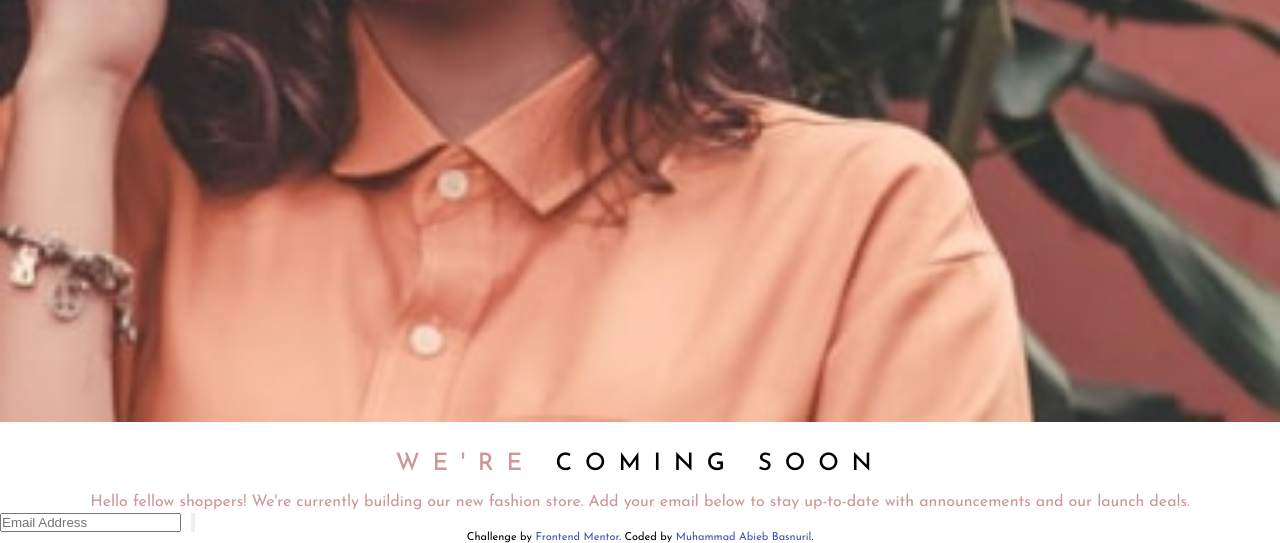
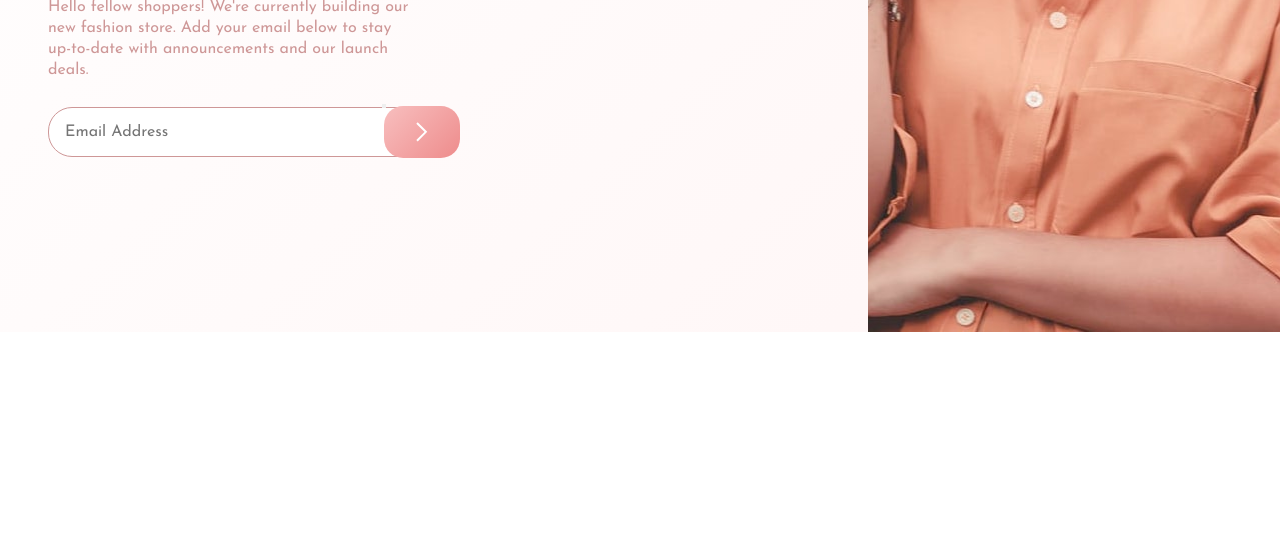
Before and after one commit to AbibGuardian50/Base-Apparel, a plain HTML site: page index.html in a window 1280 px wide. Shown: the part 468-1011 px from the top of the page. After the commit the page ends 800 px from the top, so only its background shows below. Drawn offline with Linux system fonts and the light colour scheme.

Commit message:
Add files via upload

```diff
--- a/index.html
+++ b/index.html
@@ -19,40 +19,45 @@
 
   <div class="container">
 
-    <header>
-      <img src="./images/logo.svg" alt="logo">
-    </header>
+
 
     <img class="hero" src="./images/hero-mobile.jpg" alt="img">
 
     <main>
 
-      <h2> <span>WE'RE</span> COMING SOON </h2>
+      <header>
+        <img src="./images/logo.svg" alt="logo">
+      </header>
+
+      <h1> <span>WE'RE</span> COMING SOON </h1>
 
       <p class="desc">
         Hello fellow shoppers! We're currently building our new fashion store.
       Add your email below to stay up-to-date with announcements and our launch deals.
       </p>
 
-      <div class="input-email">
-        <input type="email" name="Email Address" id="" placeholder="Email Address"> <img src="" alt=""> <input type="submit" value="">
-      </div>
-
-
-    </main>
+      <form class="input-email" action="">
+        <input class="email-text" type="email" name="Email Address" id="" placeholder="Email Address">
+        <button type="submit">
+          <img class="arrow-svg" src="./images/icon-arrow.svg" alt="">
+        </button>
+      </form>
 
 
 
 
-
-
+    </main>
+</div>
+<div class="photo-section">
 
 </div>
-  <footer>
+  <!-- <footer>
     <p class="attribution">
       Challenge by <a href="https://www.frontendmentor.io?ref=challenge" target="_blank">Frontend Mentor</a>.
       Coded by <a href="#">Muhammad Abieb Basnuril</a>.
     </p>
-  </footer>
+  </footer> -->
+
+  <script src="./script.js"></script>
 </body>
 </html>
--- a/style.css
+++ b/style.css
@@ -10,8 +10,8 @@
     --Dark-Grayish-Red: hsl(0, 6%, 24%);
 
     /* ### Gradients */
-    --linear-gradients-1: linear, 135deg, from hsl(0, 0%, 100%), to hsl(0, 100%, 98%);
-    --Linear-gradients-2: linear, 135deg, from hsl(0, 80%, 86%), to hsl(0, 74%, 74%);
+    --linear-gradients-1: linear-gradient(135deg, hsl(0, 0%, 100%), hsl(0, 100%, 98%));
+    --Linear-gradients-2: linear-gradient(135deg, hsl(0, 80%, 86%), hsl(0, 74%, 74%));
 
 }
 
@@ -28,6 +28,8 @@ body {
     font-family: 'Josefin Sans', sans-serif;
     font-size: 16px;
     width: 100%;
+    background: var(--linear-gradients-1);
+    min-height: 100vh;
 }
 
 .container main .desc {
@@ -35,32 +37,63 @@ body {
     padding-left: 1rem;
     padding-right: 1rem;
     line-height: 21px;
+    font-weight: 400;
+    padding-bottom: 1.6rem;
 }
 
-.container main h2 {
+.container main h1 {
     letter-spacing: 0.8rem;
     text-align: center;
-    padding: 1.6rem 1.6rem 1rem 1.6rem;
-    font-weight: 500;
+    padding: 9rem 1.6rem 1rem 1.6rem;
+    font-weight: 400;
     font-size: 24px;
 }
 
-.container main .input-email {
-    border-radius: 1rem;
+.container main .input-email .arrow-svg {
+    background: var(--Linear-gradients-2);
+    border-radius: 1.2rem;
+    padding: 1rem 2rem 1rem 2rem;
+    position: absolute;
 }
 
-.container main p , .container main h2 span {
+.container main .input-email button {
+    position: absolute;
+    right: 43px;
+    top: -3px;
+    cursor: pointer;
+}
+
+.container main p , .container main h1 span {
     color: var(--Desaturated-Red);
 }
 
-.container main input {
-
+.container main  .email-text {
+    padding-left: 1rem;
+    padding-right: 1rem;
+    padding-top: 1rem;
+    padding-bottom: 1rem;
+    border-radius: 1.5rem;
+    border: 1px solid var(--Desaturated-Red);
+    font: inherit
 }
-
 
 
 .container .hero {
     width: 100%;
+}
+
+form {
+    position: relative;
+    width: 100%;
+}
+
+.container main .email-text {
+    width: 100%;
+ }
+
+.photo-section{
+    background-image: url("./images/hero-desktop.jpg");
+    display: none;
 }
 
 
@@ -71,6 +104,48 @@ body {
 
 
 @media (min-width: 768px) {
+    body {
+        display: flex;
+        /* justify-content: center;
+        align-items: center; */
+    }
+
+
+    main {
+        padding-left: 3rem;
+        width: 55%;
+        padding-right: 3rem;
+        padding-top: 2.5rem;
+        margin: 0 auto 0 0;
+    }
+
+    .container .hero {
+        display: none;
+    }
+
+
+    .photo-section{
+        display: block;
+        width: 45%;
+        background-repeat: no-repeat;
+        background-position: center;
+        background-size: cover;
+    }
+
+    .container main h1 {
+        padding-left: 0;
+        font-size: 4.75rem;
+        text-align: left;
+    }
+
+
+    .container main .desc {
+        text-align: left;
+        padding-left: 0;
+        padding-right: 1rem;
+        line-height: 21px;
+    }
+
 
 }
 
```
Also changed, not shown: script.js (added).
